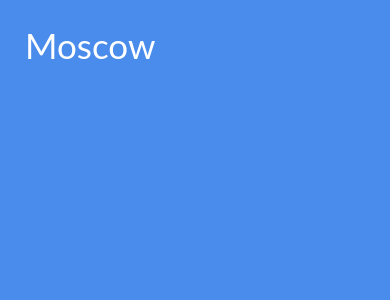
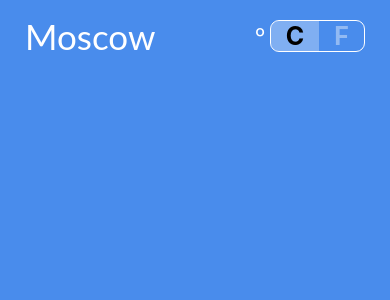
Before and after one commit to dekitsuneco/react-native-weather-forecast, a React Native app: screen / in a window 390 px wide. Shown: the top 300 px of the page. Built offline with nearby package versions, Linux system fonts and the light colour scheme.

Commit message:
Create mockup for the temperature scale switch

```diff
--- a/components/Header/CityTitle/CityTitle.js
+++ b/components/Header/CityTitle/CityTitle.js
@@ -12,16 +12,12 @@ const CityTitle = () => {
 export default CityTitle;
 
 const styles = StyleSheet.create({
-  cityTitleView: {
-    paddingLeft: 25,
-    paddingTop: 15,
-  },
+  cityTitleView: {},
   cityTitle: {
     fontFamily: 'Lato',
     fontStyle: 'normal',
     fontWeight: 'normal',
     fontSize: 35,
-    lineHeight: 60,
     color: '#FFFFFF',
   },
 });
--- a/components/Header/Header.js
+++ b/components/Header/Header.js
@@ -1,17 +1,28 @@
 import {StyleSheet, Text, View} from 'react-native';
 import React from 'react';
 import CityTitle from './CityTitle/CityTitle';
+import TemperatureSwitch from './TemperatureSwitch/TemperatureSwitch';
 import LocationSwitch from './LocationSwitch/LocationSwitch';
-import TemperatureSwitch from './TemperatureSwitch/TemperatureSwitch';
 
 const Header = () => {
   return (
-    <View>
-      <CityTitle />
+    <View style={styles.header}>
+      <View style={styles.headerRow}>
+        <CityTitle />
+        <TemperatureSwitch />
+      </View>
     </View>
   );
 };
 
 export default Header;
 
-const styles = StyleSheet.create({});
+const styles = StyleSheet.create({
+  headerRow: {
+    flexDirection: 'row',
+    justifyContent: 'space-between',
+    paddingVertical: 15,
+    paddingHorizontal: 25,
+    textAlign: 'center',
+  },
+});
--- a/components/Header/TemperatureSwitch/TemperatureSwitch.js
+++ b/components/Header/TemperatureSwitch/TemperatureSwitch.js
@@ -3,12 +3,59 @@ import React from 'react';
 
 const TemperatureSwitch = () => {
   return (
-    <View>
-      <Text>TemperatureSwitch</Text>
+    <View style={styles.temperatureSwitchView}>
+      <View>
+        <Text style={styles.temperatureSign}>º</Text>
+      </View>
+      <View style={styles.temperatureBtns}>
+        <View>
+          <Text style={styles.temperatureCelsius}>C</Text>
+        </View>
+        <View>
+          <Text style={styles.temperatureFahrenheit}>F</Text>
+        </View>
+      </View>
     </View>
   );
 };
 
 export default TemperatureSwitch;
 
-const styles = StyleSheet.create({});
+const styles = StyleSheet.create({
+  temperatureSwitchView: {
+    flexDirection: 'row',
+    alignItems: 'center',
+    color: 'rgba(255, 255, 255, 1)',
+  },
+  temperatureSign: {
+    paddingRight: 5,
+    color: 'rgba(255, 255, 255, 1)',
+    fontSize: 20,
+  },
+  temperatureBtns: {
+    flexDirection: 'row',
+    alignItems: 'center',
+    borderWidth: 1,
+    borderColor: 'white',
+    borderTopRightRadius: 9,
+    borderTopLeftRadius: 9,
+    borderBottomRightRadius: 9,
+    borderBottomLeftRadius: 9,
+  },
+  temperatureCelsius: {
+    paddingHorizontal: 15,
+    color: 'rgba(255, 255, 255)',
+    backgroundColor: 'rgba(255, 255, 255, 0.3)',
+    borderTopLeftRadius: 8,
+    borderBottomLeftRadius: 8,
+    fontSize: 25,
+    fontWeight: 'bold',
+  },
+  temperatureFahrenheit: {
+    paddingHorizontal: 15,
+    color: 'rgba(255, 255, 255, 1)',
+    opacity: 0.4,
+    fontSize: 25,
+    fontWeight: 'bold',
+  },
+});
```
